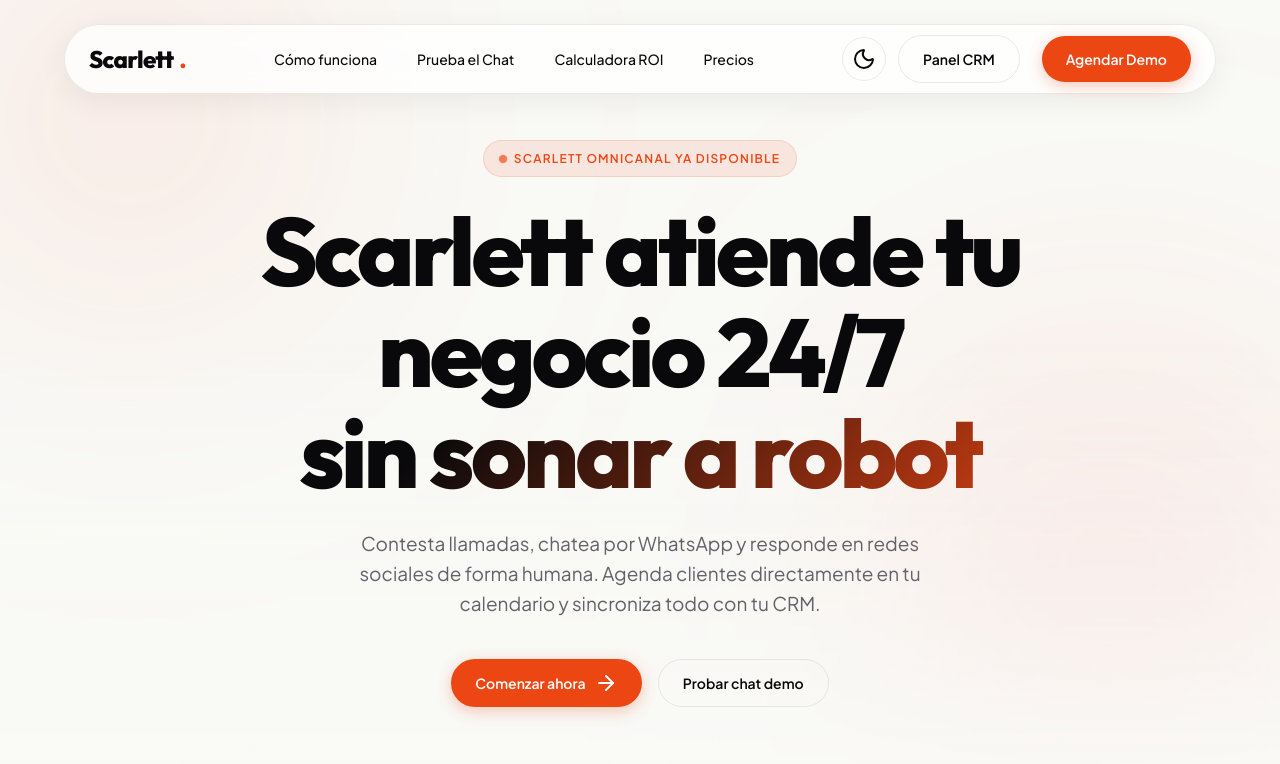
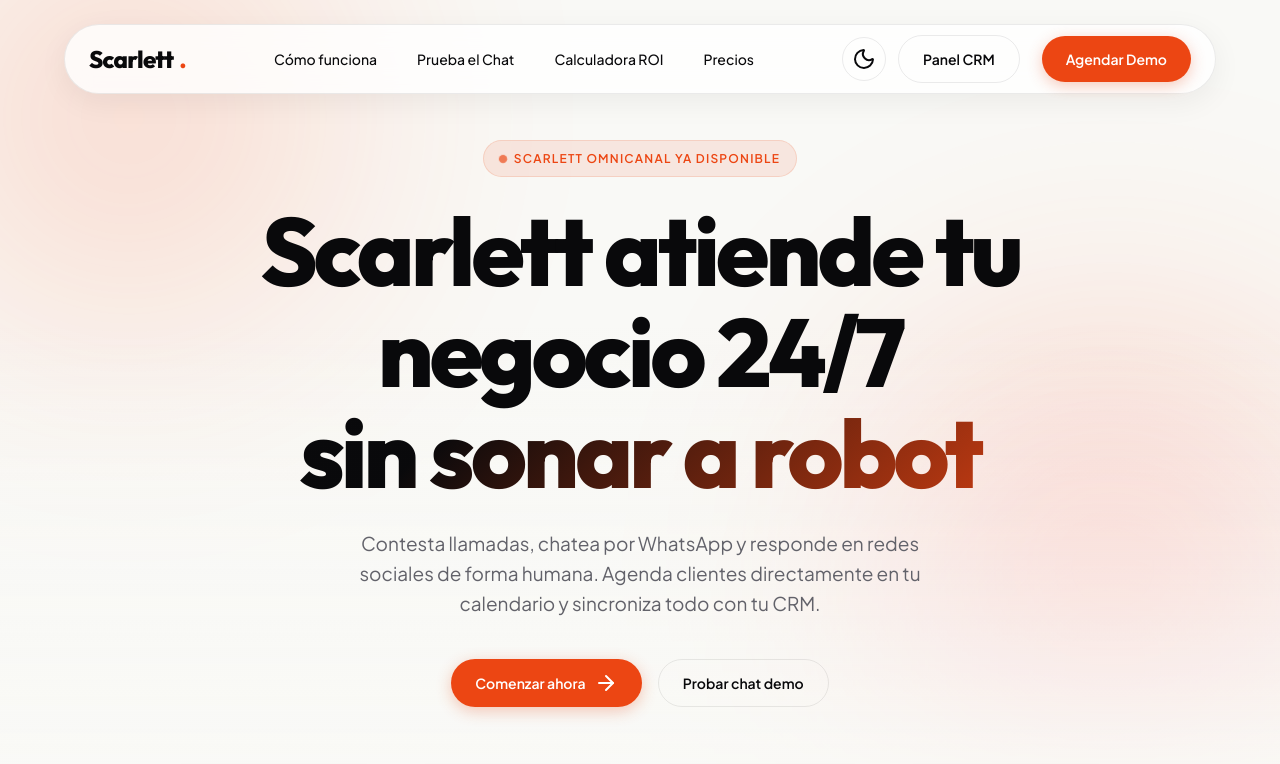
Before and after one commit to Filiinsano/fili-scarlett-crm, a plain HTML site: page index.html in a window 1280 px wide. Shown: the top 764 px of the page. Drawn offline with nearby package versions, Linux system fonts and the light colour scheme.

Commit message:
Optimize Light Theme background gradients and bump version query

```diff
--- a/index.css
+++ b/index.css
@@ -136,9 +136,9 @@ a {
 [data-theme="light"] .fluid-bg::before,
 [data-theme="light"] .fluid-bg::after,
 [data-theme="light"] .fluid-bg-glow {
-    opacity: 0.12;
-    mix-blend-mode: multiply;
-    filter: blur(110px);
+    opacity: 0.28;
+    mix-blend-mode: normal;
+    filter: blur(120px);
 }
 
 [data-theme="dark"] .fluid-bg::before,
--- a/index.html
+++ b/index.html
@@ -12,7 +12,7 @@
     <meta property="og:type" content="website">
 
     <!-- CSS del Sistema de Diseño -->
-    <link rel="stylesheet" href="index.css?v=1.1">
+    <link rel="stylesheet" href="index.css?v=1.2">
 
     <!-- Cargar Lucide Icons desde CDN para tener iconos limpios y profesionales -->
     <script src="https://unpkg.com/lucide@latest"></script>
```
